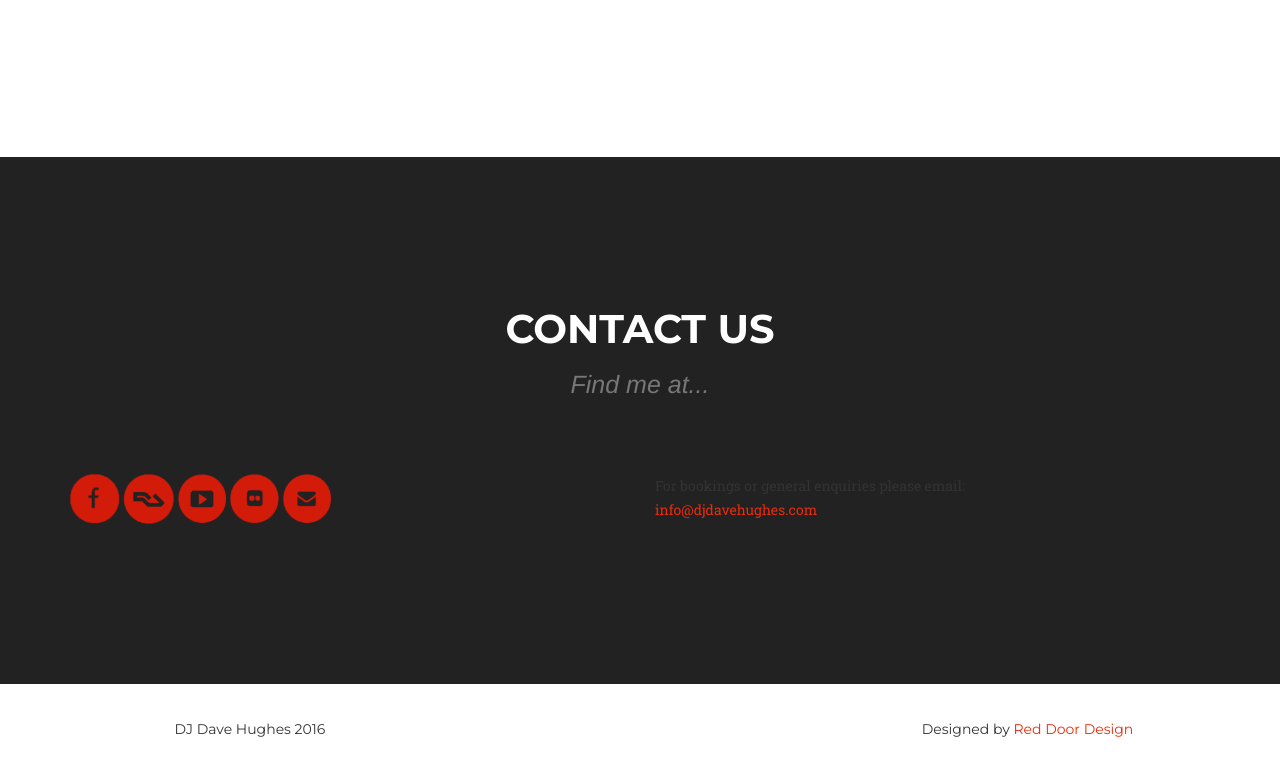
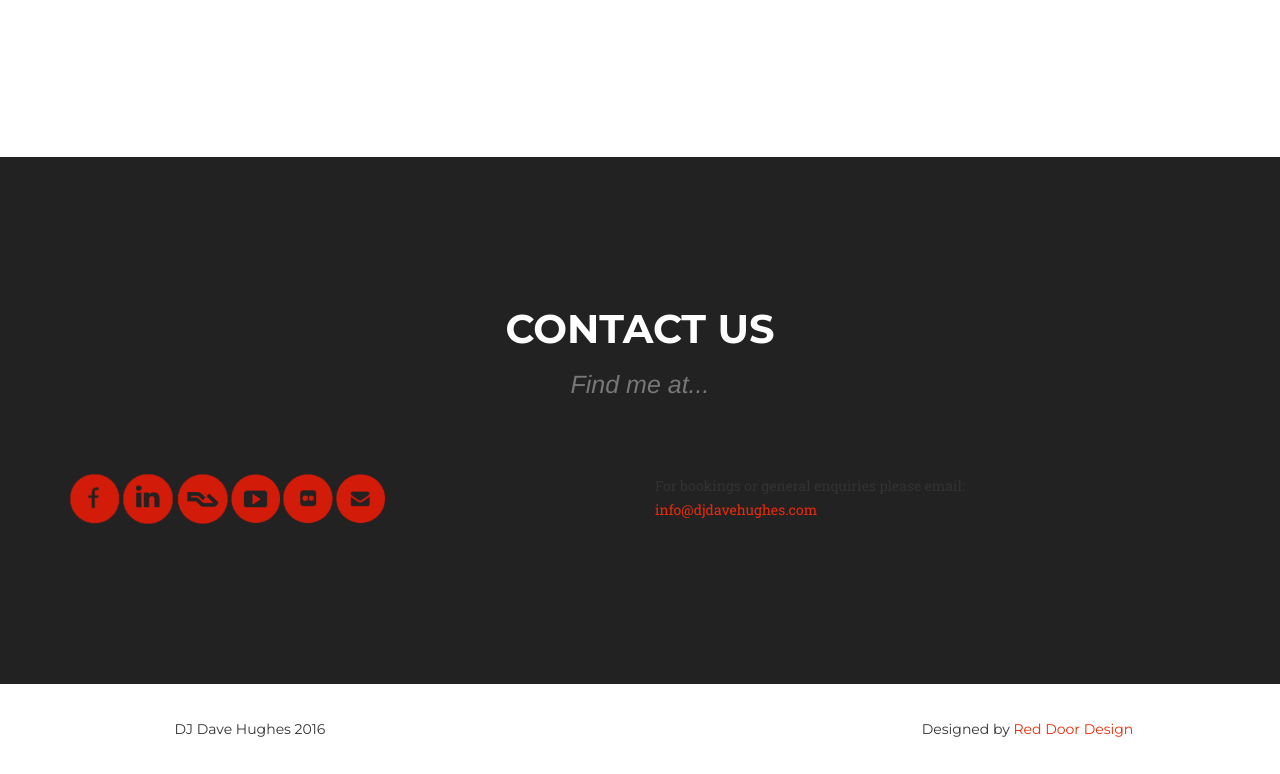
Before and after one commit to tamara4dave/website, a website: page index.html in a window 1280 px wide. Shown: the part 3619-4393 px from the top of the page. Drawn offline with nearby package versions, Linux system fonts and the light colour scheme; a web font is replaced by a local one.

Commit message:
adding linkedin icon and link

```diff
--- a/index.html
+++ b/index.html
@@ -272,6 +272,9 @@
                     <a href="https://www.facebook.com/DJ-Dave-Hughes-196312757072123/" target="_blank" title="facebook">
                       <img src= "img/facebook.png" height= 50 alt="facebook" />
                     </a>
+                    <a href="https://www.linkedin.com/in/dave-hughes-09249530/" target="_blank" title="linkedin">
+                      <img src= "img/linkedin.png" height= 50 alt="linkedin" />
+                    </a>
                     <a href="https://www.residentadvisor.net/dj/davehughes" title="resident advisor" target="_blank" >
                       <img src= "img/residentadvisor.png" height= 50 alt="resident advisor" />
                     </a>
```
